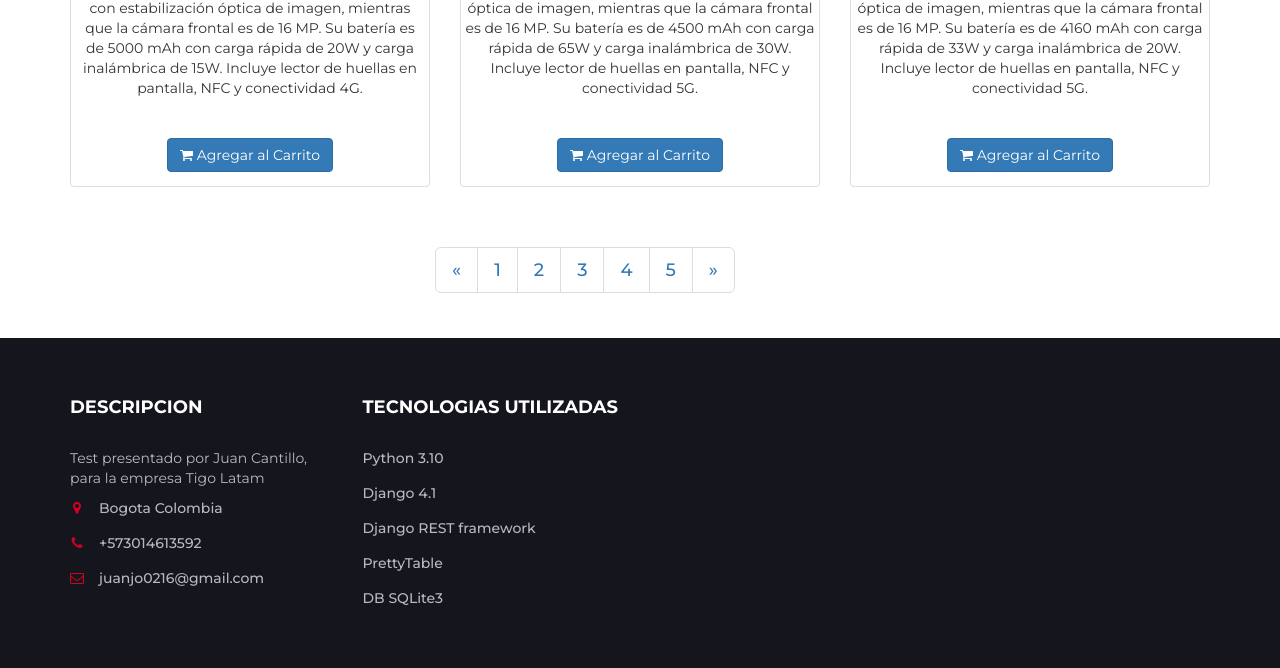
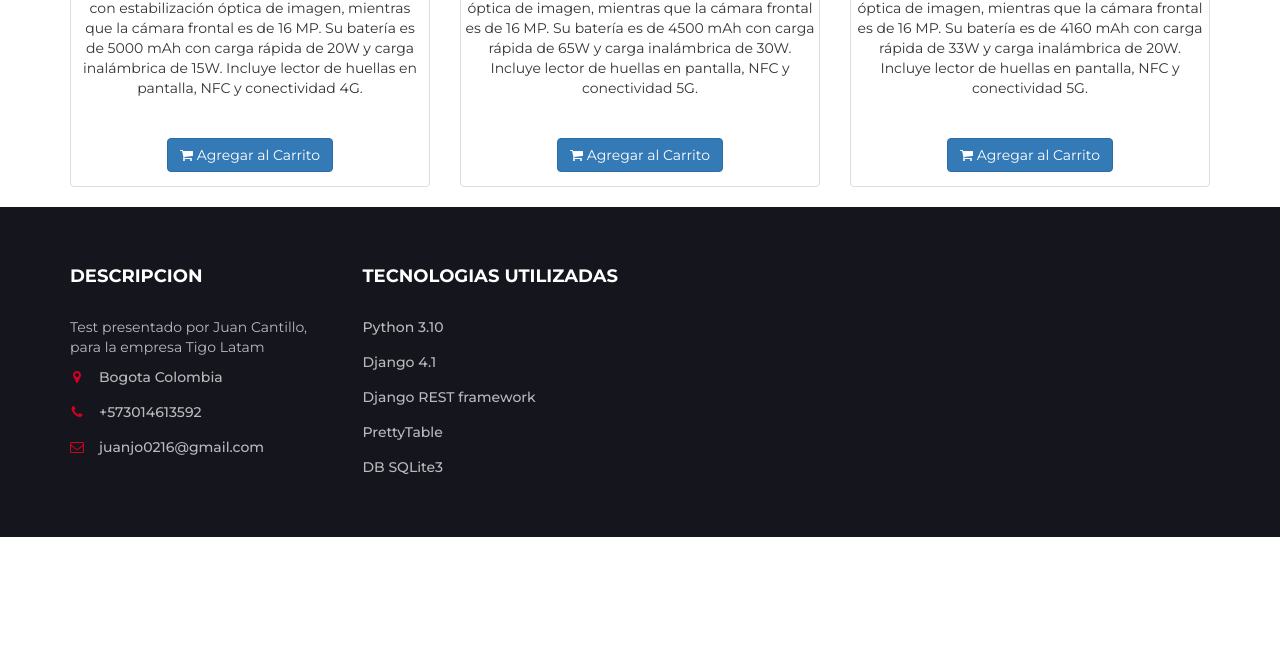
Before and after one commit to Jcantillo16/apitest, a Django app: template templates/catalogo.html in a window 1280 px wide. Shown: the part 2223-2891 px from the top of the page. After the commit the page ends 2760 px from the top, so only its background shows below. Run offline with Django 3.2, Linux system fonts and the light colour scheme; the template is opened without the code that fills it: values that come from a table or form of the project are taken from there, others are empty; data comes from the database, SQL or seed files in the repository; some libraries are stand-ins or nearby versions.

Commit message:
:construction: in progress

```diff
--- a/templates/catalogo.html
+++ b/templates/catalogo.html
@@ -37,7 +37,7 @@
             <div class="row">
                 <div class="col-md-3">
                     <div class="header-logo">
-                        <a href="catalogo.html" class="logo">
+                        <a href="{% url 'producto-list' %}" class="logo">
                             <img src="{% static 'img/logo.jpg' %}"
                                  alt=""
                                  style="width: 105px; height: 100px;
@@ -86,7 +86,6 @@
             {% endfor %}
         </div>
     {% endif %}
-
     <div class="row">
         <div class="col-sm-push-12">
             <h1 class="text-center">Catalogo de productos</h1>
@@ -114,28 +113,10 @@
                         </div>
                     </div>
                 </div>
-            {% endfor %}
+{% endfor %}
         </div>
     </div>
 </div>
-<section class="pagination">
-    <div align="center" class="container">
-        <div align="center" class="row">
-            <div align="center" class="col-sm-push-12">
-                <ul class="pagination pagination-lg">
-                    <li><a href="#">«</a></li>
-                    <li><a href="#">1</a></li>
-                    <li><a href="#">2</a></li>
-                    <li><a href="#">3</a></li>
-                    <li><a href="#">4</a></li>
-                    <li><a href="#">5</a></li>
-                    <li><a href="#">»</a></li>
-                </ul>
-            </div>
-        </div>
-    </div>
-</section>
-
 <footer id="footer">
     <div class="section">
         <div class="container">
@@ -169,8 +150,6 @@
         </div>
     </div>
 </footer>
-
-
 <!-- jQuery Plugins -->
 <script src="{% static 'js/jquery.min.js' %}"></script>
 <script src="{% static 'js/bootstrap.min.js' %}"></script>
```
Also changed, not shown: 1 other file.
